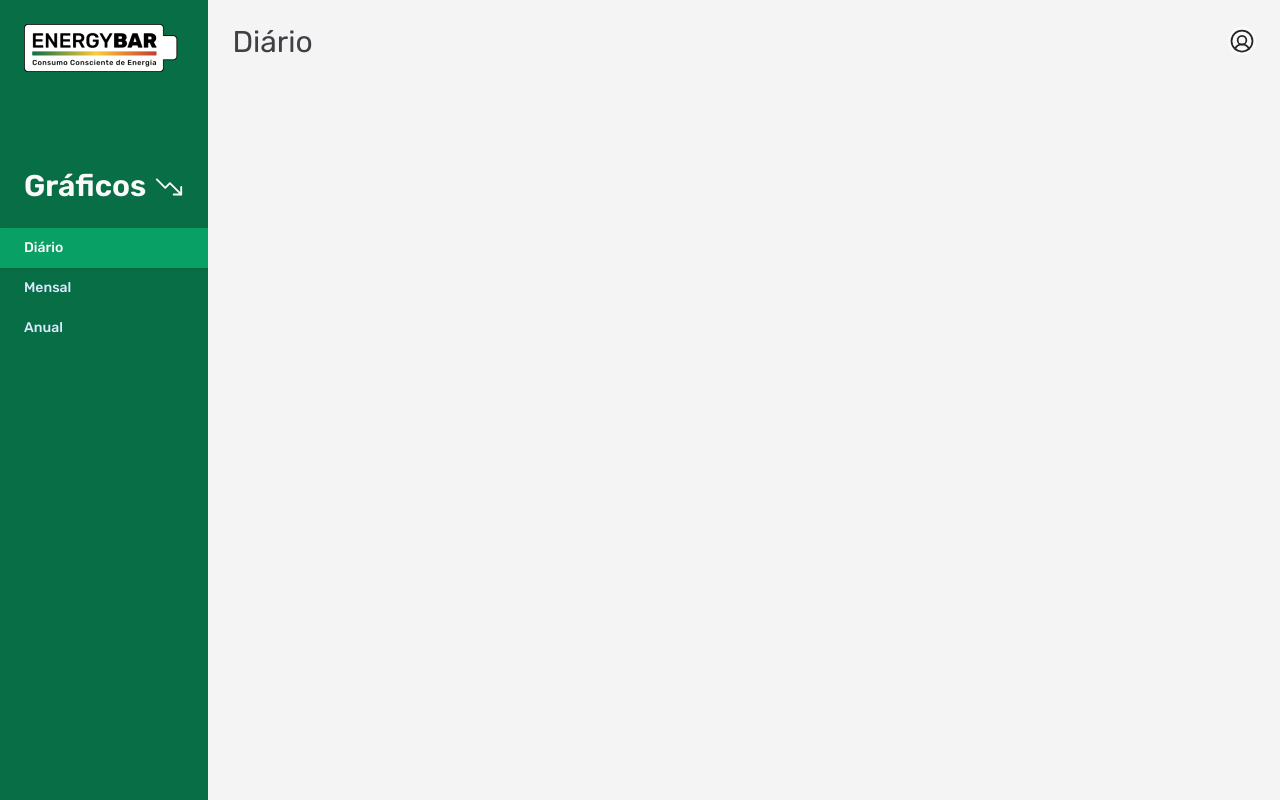
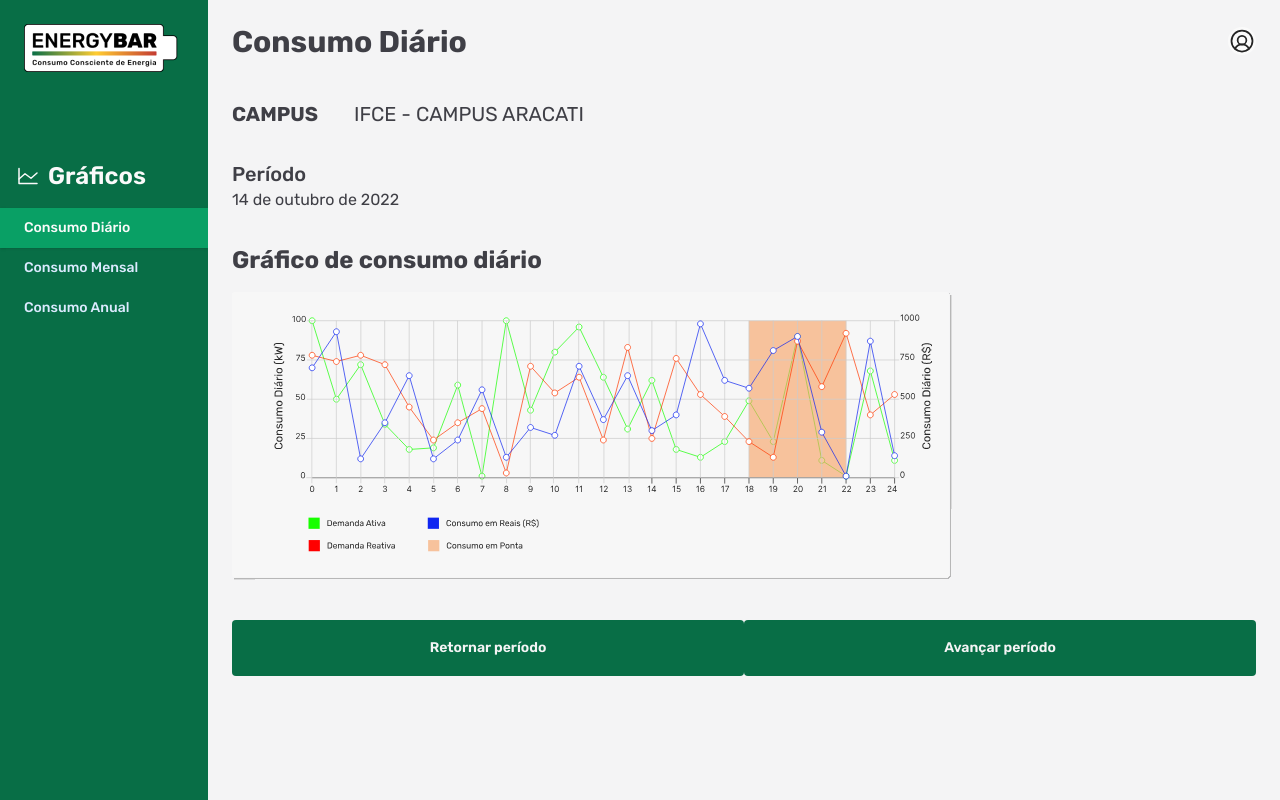
Before and after one commit to ifce-inova-2022/web, a React (Vite) app: page /dashboard in a window 1280 px wide. Built offline with nearby package versions, Linux system fonts and the light colour scheme.

Commit message:
Criando tela de dashboard do consumo diário

```diff
--- a/src/components/SectionDashboard.tsx
+++ b/src/components/SectionDashboard.tsx
@@ -8,7 +8,7 @@ interface SectionDashboardProps {
 export function SectionDashboard({ title, children }: SectionDashboardProps) {
   return (
     <section className="flex-1 sm:p-6 p-2 text-zinc-700 bg-zinc-100">
-      <h1 className="text-3xl">{title}</h1>
+      <h1 className="text-3xl font-bold">{title}</h1>
       {children}
     </section>
   );
--- a/src/components/consumption/Diary.tsx
+++ b/src/components/consumption/Diary.tsx
@@ -1,9 +1,25 @@
+import { Button } from "../Button";
 import { SectionDashboard } from "../SectionDashboard";
 
 export function Diary() {
   return (
-    <SectionDashboard title="Diário">
-      <div></div>
+    <SectionDashboard title="Consumo Diário">
+      <div className="flex mt-10">
+        <span className="mr-9 text-xl font-bold">CAMPUS</span>
+        <span className="text-xl">IFCE - CAMPUS ARACATI</span>
+      </div>
+      <div className="mt-8 flex flex-col">
+        <span className="text-xl font-medium">Período</span>
+        <span>14 de outubro de 2022</span>
+      </div>
+      <div className="mt-8">
+        <span className="text-2xl font-bold">Gráfico de consumo diário</span>
+        <img className="h-72 mt-4" src="/chart-demanda-ativa.svg" alt="" />
+      </div>
+      <div className="flex flex-row">
+        <Button className="" typeColor="primary" title="Retornar período" />
+        <Button typeColor="primary" title="Avançar período" />
+      </div>
     </SectionDashboard>
   );
 }
--- a/src/components/consumption/Monthly.tsx
+++ b/src/components/consumption/Monthly.tsx
@@ -2,7 +2,7 @@ import { SectionDashboard } from "../SectionDashboard";
 
 export function Monthly() {
   return (
-    <SectionDashboard title="Mensal">
+    <SectionDashboard title="Consumo Mensal">
       <div></div>
     </SectionDashboard>
   );
--- a/src/components/consumption/Yearly.tsx
+++ b/src/components/consumption/Yearly.tsx
@@ -2,7 +2,7 @@ import { SectionDashboard } from "../SectionDashboard";
 
 export function Yearly() {
   return (
-    <SectionDashboard title="Anual">
+    <SectionDashboard title="Consumo Anual">
       <div></div>
     </SectionDashboard>
   );
--- a/src/pages/Dashboard.tsx
+++ b/src/pages/Dashboard.tsx
@@ -1,4 +1,4 @@
-import { TrendDown } from "phosphor-react";
+import { ChartLine, TrendDown } from "phosphor-react";
 import { useState } from "react";
 import { Diary } from "../components/consumption/Diary";
 import { Monthly } from "../components/consumption/Monthly";
@@ -6,23 +6,23 @@ import { Yearly } from "../components/consumption/Yearly";
 
 export function Dashboard() {
   const [category, setCategory] = useState<
-    "Diário" | "Mensal" | "Anual" | string
-  >("Diário");
+    "Consumo Diário" | "Consumo Mensal" | "Consumo Anual" | string
+  >("Consumo Diário");
 
-  const categories = ["Diário", "Mensal", "Anual"];
+  const categories = ["Consumo Diário", "Consumo Mensal", "Consumo Anual"];
 
   return (
     <main className="w-screen h-screen flex bg-zinc-300">
-      <aside className="pt-36 bg-custom-green-default  text-zinc-50">
-        <h2 className="p-6 text-3xl font-semibold flex items-center gap-2">
+      <aside className="pt-36 bg-custom-green-default text-zinc-50">
+        <h2 className="p-4 text-2xl font-semibold flex items-center gap-2">
+          <ChartLine />
           Gráficos
-          <TrendDown />
         </h2>
         <ul className="!cursor-pointer">
           {categories.map((item) => {
             return (
               <li
-                className={`w-52  sm:px-6 px-2 py-2.5 text-sm font-medium leading-5 bg-custom-green-default",
+                className={`w-52 sm:px-6 px-2 py-2.5 text-sm font-medium leading-5 bg-custom-green-default",
               "ring-zinc-700 ring-opacity-60 ring-offset-2 ring-offset-custom-green-hover focus:outline-none focus:ring-2 transition-colors duration-300 ${
                 category === item
                   ? "bg-custom-green-hover shadow"
@@ -38,11 +38,11 @@ export function Dashboard() {
         </ul>
       </aside>
 
-      {category === "Diário" ? (
+      {category === "Consumo Diário" ? (
         <Diary />
-      ) : category === "Mensal" ? (
+      ) : category === "Consumo Mensal" ? (
         <Monthly />
-      ) : category === "Anual" ? (
+      ) : category === "Consumo Anual" ? (
         <Yearly />
       ) : (
         ""
```
Also changed, not shown: public/chart-demanda-ativa.svg (added), 1 other file (tests, documents, lock files or other folders).
